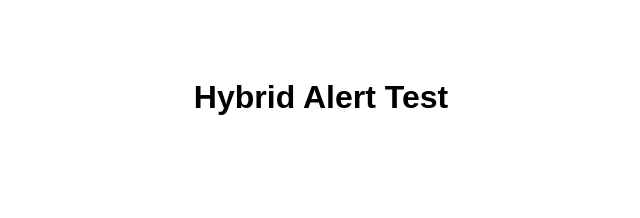
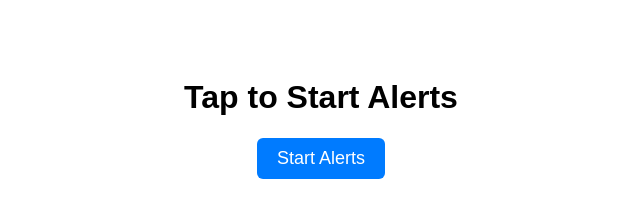
Before and after one commit to therealcookvr1/therealcookvr1.github.io, a plain HTML site: page index.html in a window 1280 px wide. Shown: the whole page, without its empty margins (319-959 px from the left). Drawn offline with Linux system fonts and the light colour scheme.

Commit message:
Update index.html

```diff
--- a/index.html
+++ b/index.html
@@ -1,7 +1,7 @@
 <!DOCTYPE html>
 <html>
 <head>
-  <title>Hybrid Alert</title>
+  <title>Tap to Start Alerts</title>
   <style>
     body {
       font-family: sans-serif;
@@ -18,10 +18,19 @@
       font-size: 18px;
       border-radius: 8px;
     }
+    button {
+      padding: 10px 20px;
+      font-size: 18px;
+      background: #007bff;
+      color: white;
+      border: none;
+      border-radius: 6px;
+    }
   </style>
 </head>
 <body>
-  <h1>Hybrid Alert Test</h1>
+  <h1>Tap to Start Alerts</h1>
+  <button onclick="startAlerts()">Start Alerts</button>
   <div id="alertBox">🔔 Ethan, this is your fallback alert!</div>
   <audio id="alertSound" src="https://freesound.org/data/previews/341/341695_5260877-lq.mp3"></audio>
 
@@ -32,6 +41,7 @@
       document.getElementById("alertSound").play();
     }
 
+    function startAlerts() {
       Notification.requestPermission().then(function(permission) {
         if (permission === "granted" && "Notification" in window) {
           setInterval(() => {
@@ -44,6 +54,7 @@
           setInterval(showFallbackAlert, 10000);
         }
       });
+    }
   </script>
 </body>
 </html>
```
Lines whose indentation alone changed are shown as unchanged.
